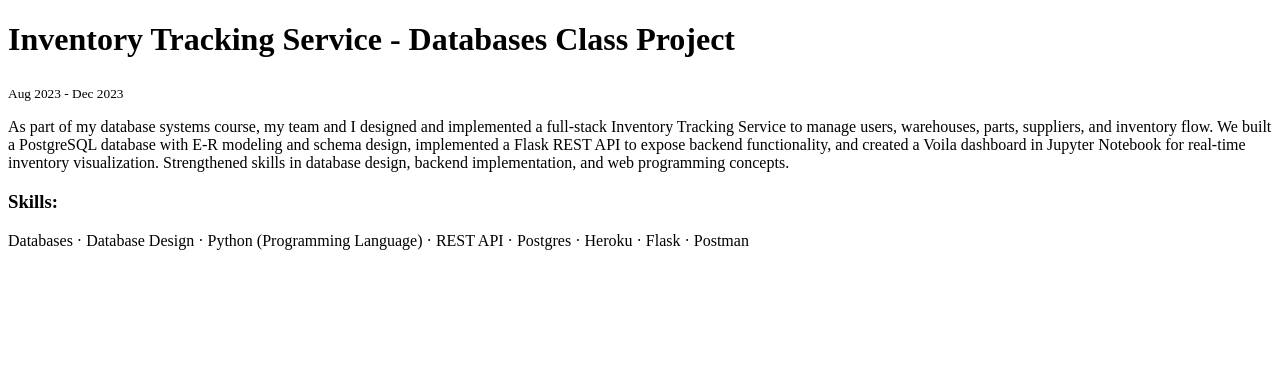
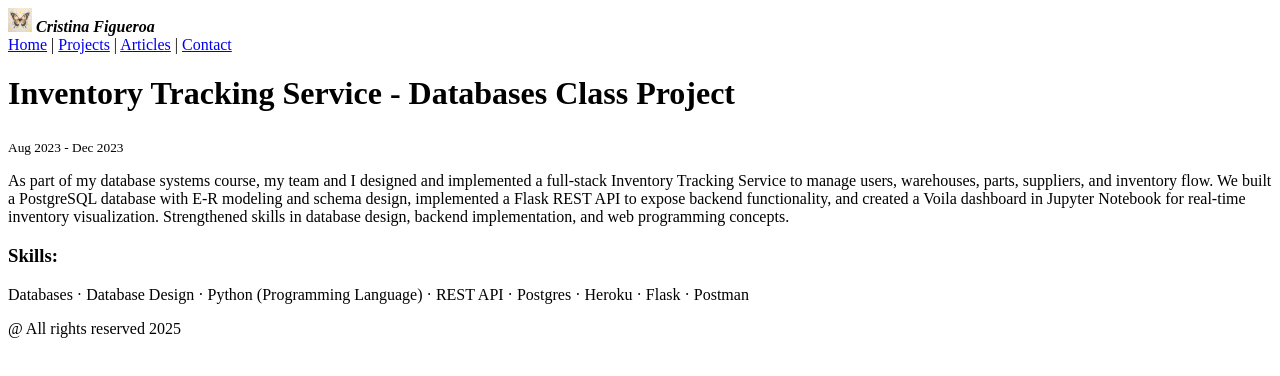
Before and after one commit to Cristina-Figueroa/Multiple-Pages-CV, a plain HTML site: page projects_pages/InventoryMngmt.html in a window 1280 px wide. Drawn offline with Linux system fonts and the light colour scheme.

Commit message:
added header and footer to project pages + connected navigation (links) between projects & index and nav bar (in header)

```diff
--- a/projects_pages/InventoryMngmt.html
+++ b/projects_pages/InventoryMngmt.html
@@ -1,6 +1,20 @@
 <!DOCTYPE html>
 <html>
 <body>
+
+
+    <header>
+        <img src="../images/favicon.png" alt="Favicon design by Cristina Figueroa" width="24" height="24">
+        <strong><i>Cristina Figueroa </i></strong>
+
+        <nav>
+            <a href="../index.html">Home</a> |
+            <a href="../projects.html">Projects</a> |
+            <a href="../articles.html">Articles</a> |
+            <a href="../contact.html">Contact</a>
+        </nav>
+
+    </header>
 
     <h1>Inventory Tracking Service - Databases Class Project</h1>
     <sub> Aug 2023 - Dec 2023 </sub>
@@ -20,5 +34,8 @@
         REST API · Postgres · Heroku · Flask · Postman
     </p>
 
+    <footer> @ All rights reserved 2025 </footer>
+
+
 </body>
 </html>
```
Also changed, not shown: projects_pages/AcademicCalendar.html (+14 -0 lines), projects_pages/NotiCenter.html (+17 -0 lines), projects_pages/Single-Page-CV.html (+15 -0 lines). Lines whose indentation alone changed are shown as unchanged.
